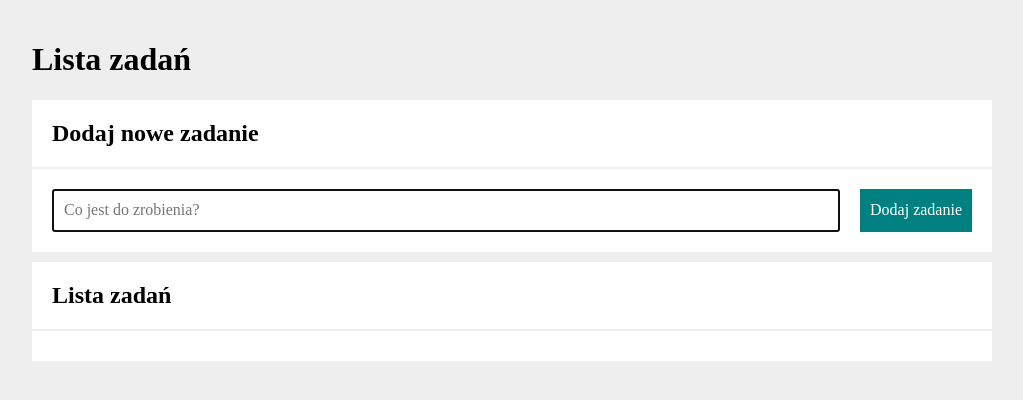
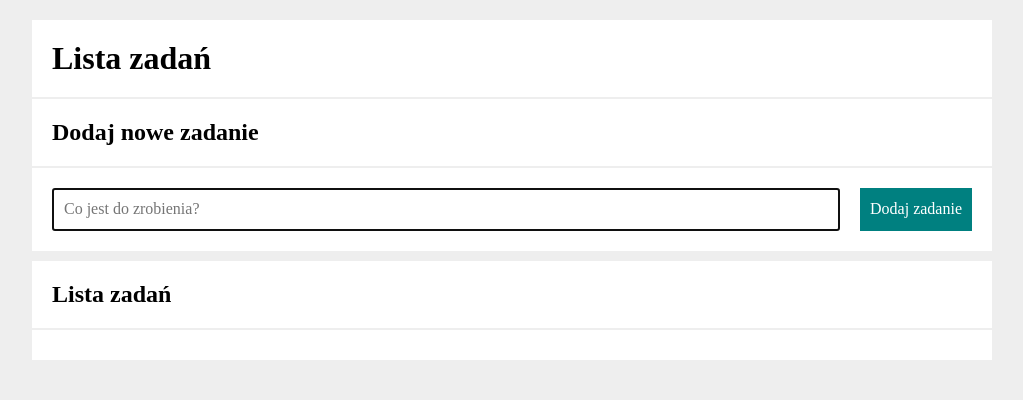
Before and after one commit to Pawel-FrontEnd/todo-list, a plain HTML site: page index.html in a window 1280 px wide. Shown: the whole page, without its empty margins (128-1151 px from the left). Drawn offline with Linux system fonts and the light colour scheme.

Commit message:
added fonts and added header--mainHeader modificator

```diff
--- a/index.html
+++ b/index.html
@@ -12,10 +12,12 @@
     <link href="css/form.css" rel="stylesheet">
     <link href="css/list.css" rel="stylesheet">
     <title>todo-list</title>
+    <link rel="preconnect" href="https://fonts.gstatic.com">
+    <link href="https://fonts.googleapis.com/css2?family=Montserrat:ital,wght@0,400;0,700;1,300;1,700&display=swap" rel="stylesheet">
 </head>
 
 <body class="body">
-    <h1>Lista zadań</h1>
+    <h1 class="header header--mainHeader">Lista zadań</h1>
     <h2 class="header">Dodaj nowe zadanie</h2>
     <form class="js-form form">
         <input autofocus class="js-newTask form__newTaskInput" placeholder="Co jest do zrobienia?">
```
